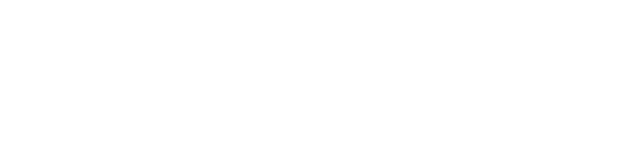
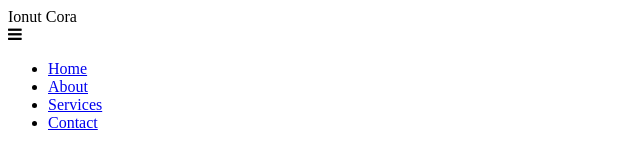
Before and after one commit to ionutcora-webdevelopment/responsive-navbar, a plain HTML site: page index.html in a window 1280 px wide. Shown: the whole page, without its empty margins (0-640 px from the left). Drawn offline with Linux system fonts and the light colour scheme.

Commit message:
html code add

```diff
--- a/index.html
+++ b/index.html
@@ -14,6 +14,30 @@
     </head>
     <body>
 
+        <nav>
+            <label class="logo">Ionut Cora</label>
+            <div class="toggle-btn">
+                <i class="fa fa-bars" id="menu-btn-toggle"></i>
+            </div>
+
+            <ul>
+                <li>
+                    <a href="#">Home</a>
+                </li>
+                <li>
+                    <a href="#">About</a>
+                </li>
+                <li>
+                    <a href="#">Services</a>
+                </li>
+                <li>
+                    <a href="#">Contact</a>
+                </li>
+            </ul>
+        </nav>
+
+        <section></section>
+
         <script src="script.js" async defer></script>
     </body>
 </html>
```
